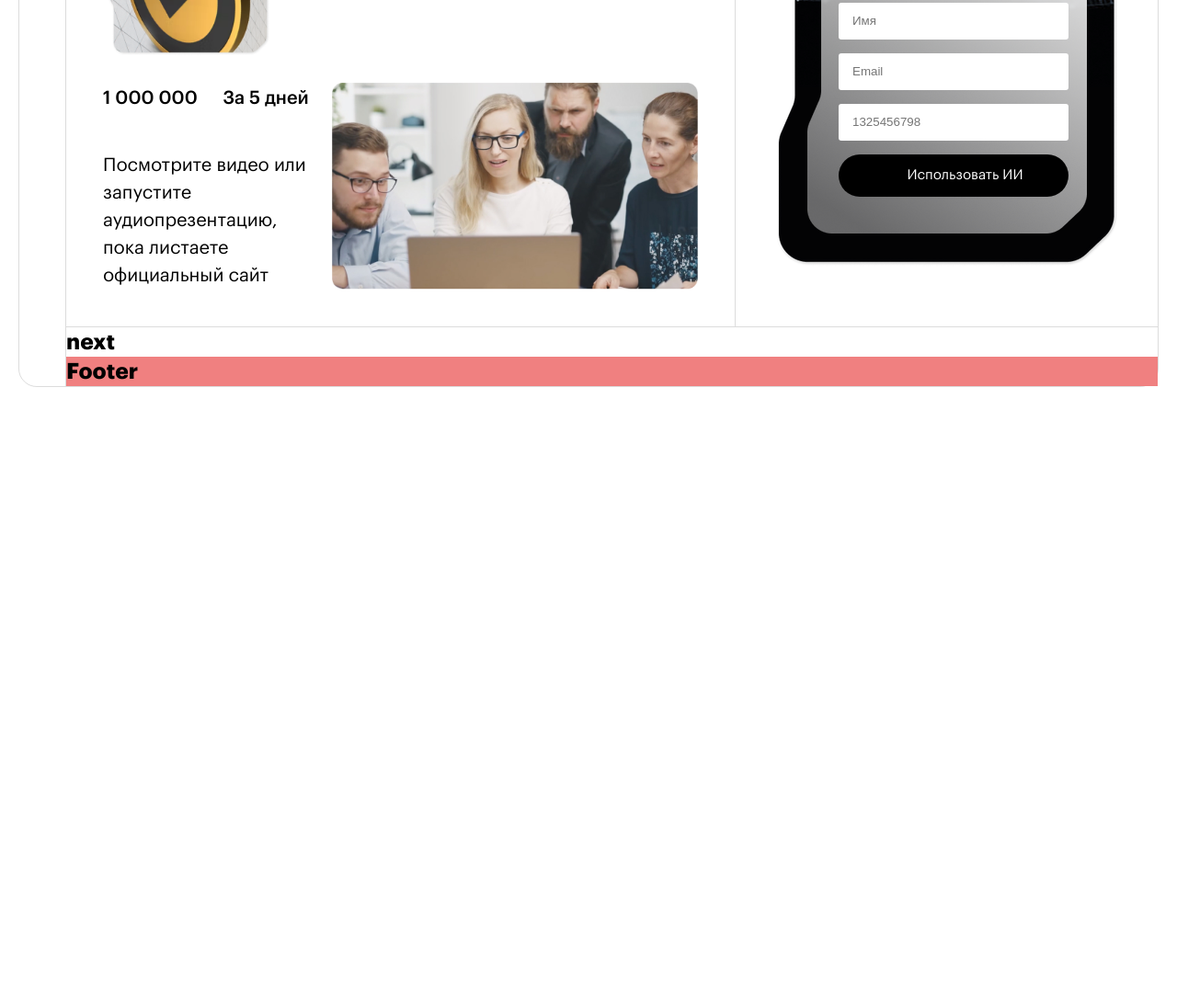
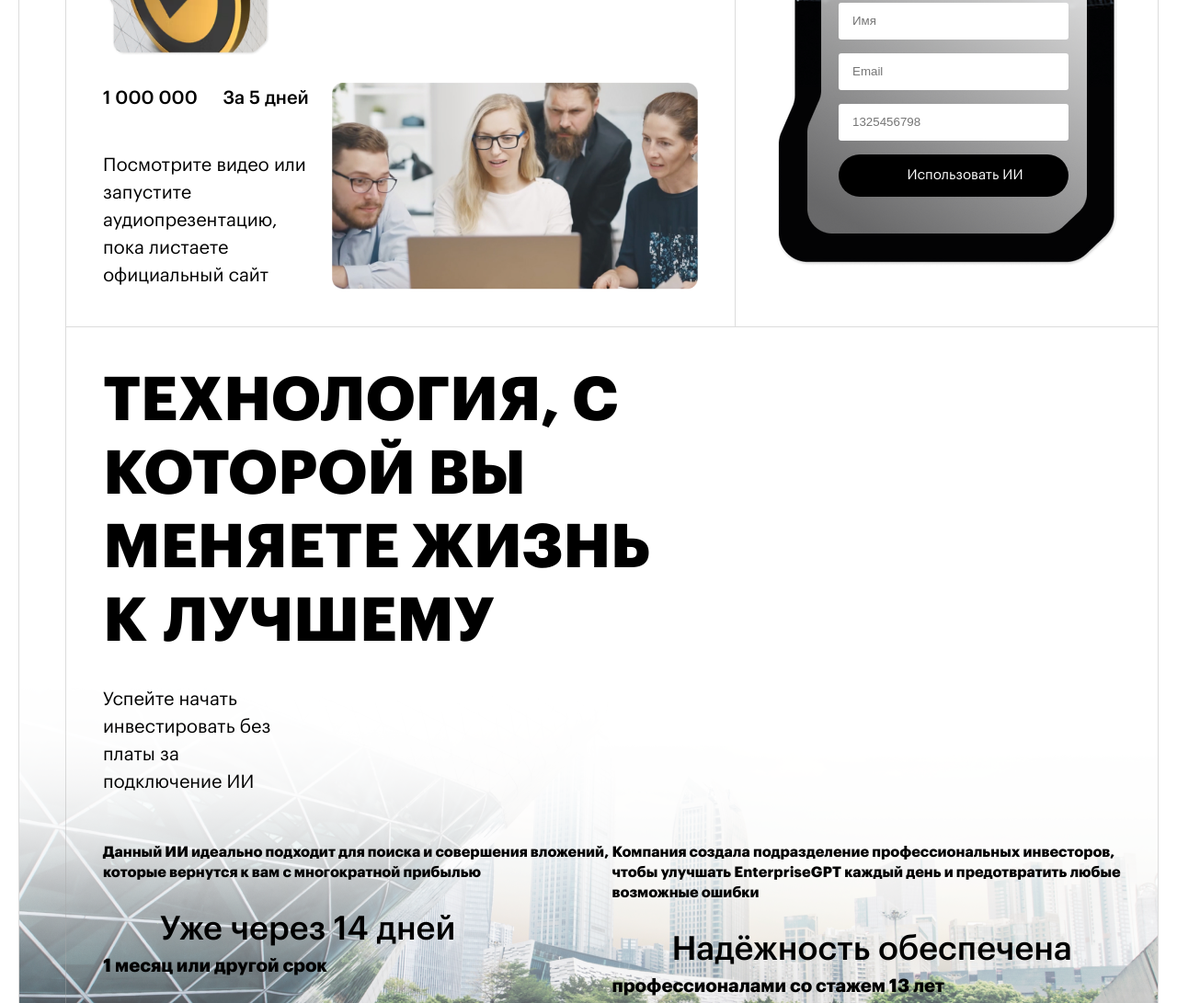
Before and after one commit to pashaprig/E_GPT_FLOY_2023_V1, a plain HTML site: page source/index.html in a window 1280 px wide. Shown: the part 383-1474 px from the top of the page at 92% size. Before the commit the page ends 824 px from the top, so only its background shows below. Drawn offline with nearby package versions, Linux system fonts and the light colour scheme; files that its build step writes are made by us from their sources; a script that the page names is missing.

Commit message:
Technology

```diff
--- a/source/index.html
+++ b/source/index.html
@@ -47,7 +47,7 @@
     <main class="main">
       <section class="promo">
         <div class="promo__wrapper">
-          <h1 class="promo__heading">ИИ выполняющий запрос «инвестируй выгодно»</h1>
+          <h2 class="promo__heading">ИИ выполняющий запрос «инвестируй выгодно»</h2>
           <div class="promo__users-wrapper">
             <div class="promo__users">
               <img class="promo__img" src="/img/users.png" width="182" height="138" alt="Монета">
@@ -87,8 +87,37 @@
         </button>
       </section>
 
-      <section>
-        next
+      <section class="technology">
+        <h1 class="technology__heading">Технология, с которой Вы меняете жизнь к&nbsp;лучшему</h1>
+        <h3 class="technology__sub-heading">Успейте начать инвестировать без платы за подключение ИИ</h3>
+        <div class="technology__time-wrapper">
+          <div class="technology__time">
+            <div class="technology__about-wrapper">
+              <img class="technology__img" width="150" height="150" src="../img/14.jpg" alt="14">
+              <p class="technology__about">Данный ИИ идеально подходит для поиска и совершения вложений, которые вернутся к вам с многократной прибылью</p>
+            </div>
+            <span class="technology__day">
+              <svg class="promo__icon" width="42" height="36">
+                <use xlink:href="img/sprite.svg#clock"></use>
+              </svg>
+              Уже через 14 дней
+            </span>
+            <span class="technology__day-alt">1 месяц или другой срок</span>
+          </div>
+          <div class="technology__time">
+            <div class="technology__about-wrapper">
+              <img class="technology__img technology__img--order-2" width="150" height="150" src="../img/13.jpg" alt="13">
+              <p class="technology__about">Компания создала подразделение профессиональных инвесторов, чтобы улучшать EnterpriseGPT каждый день и предотвратить любые возможные ошибки</p>
+            </div>
+            <span class="technology__day">
+              <svg class="promo__icon" width="45" height="34">
+                <use xlink:href="img/sprite.svg#constellation"></use>
+              </svg>
+              Надёжность обеспечена
+            </span>
+            <span class="technology__day-alt">профессионалами со стажем 13 лет</span>
+          </div>
+        </div>
       </section>
     </main>
 
--- a/source/sass/blocks/page-body.scss
+++ b/source/sass/blocks/page-body.scss
@@ -18,6 +18,7 @@
 }
 
 .page-body__left-frame {
+  z-index: 1;
   min-width: 50px;
   min-height: 100%;
   border-right: $regular-border;
--- a/source/sass/blocks/promo.scss
+++ b/source/sass/blocks/promo.scss
@@ -5,6 +5,7 @@
 
   @media (max-width: $tablet-width) {
     flex-direction: column;
+    border-bottom: none;
   }
 }
 
@@ -28,6 +29,7 @@
       min-width: unset;
       padding: 60px 0;
       background: 50% no-repeat url(../img/form-wrapper-bcg-mob.png);
+      border-left: none;
     }
   }
 }
--- /dev/null
+++ b/source/sass/blocks/technology.scss
@@ -0,0 +1,128 @@
+.technology {
+  margin-left: -51px;
+  padding: 40px 40px 40px 91px;
+  height: 1000px;
+  background: 50% 100% no-repeat url(../img/technology-bcg.png);
+
+  @media (max-width: $tablet-width) {
+    height: unset;
+    margin-left: 0;
+    padding: 10px 30px 70px;
+    background-size: contain;
+  }
+}
+
+.technology__heading {
+  display: flex;
+  margin-bottom: 30px;
+  padding-right: 370px;
+  font-weight: 700;
+  font-size: 66px;
+  line-height: 80px;
+  text-transform: uppercase;
+
+  @media (max-width: $tablet-width) {
+    margin-bottom: 20px;
+    font-size: 24px;
+    line-height: 28px;
+    padding: 0;
+  }
+}
+
+.technology__sub-heading {
+  margin-bottom: 50px;
+  padding-right: 900px;
+  font-weight: 400;
+  font-size: 20px;
+  line-height: 30px;
+
+  @media (max-width: $tablet-width) {
+    margin-bottom: 40px;
+    padding-right: 0;
+    font-size: 18px;
+    line-height: 24px;
+  }
+}
+
+.technology__time-wrapper {
+  display: flex;
+
+  @media (max-width: $tablet-width) {
+    flex-direction: column;
+  }
+}
+
+.technology__time {
+  display: flex;
+  flex-direction: column;
+  width: 50%;
+
+  @media (max-width: $tablet-width) {
+    margin-bottom: 40px;
+    width: 100%;
+  }
+}
+
+.technology__about-wrapper {
+  @media (max-width: $tablet-width) {
+    display: flex;
+    align-items: center;
+    margin-bottom: 20px;
+  }
+}
+
+.technology__about {
+  margin-bottom: 30px;
+  font-size: 16px;
+  line-height: 22px;
+
+  @media (max-width: $tablet-width) {
+    margin-bottom: 0;
+    font-size: 15px;
+  }
+}
+
+.technology__img {
+  display: none;
+
+  @media (max-width: $tablet-width) {
+    display: block;
+
+    &--order-2 {
+      order: 2;
+    }
+  }
+}
+
+.technology__day {
+  display: flex;
+  align-items: center;
+  margin-bottom: 6px;
+  font-weight: 500;
+  font-size: 36px;
+  line-height: 40px;
+
+  & svg {
+    margin-right: 20px;
+  }
+
+  @media (max-width: $tablet-width) {
+    font-size: 20px;
+    line-height: 24px;
+
+    & svg {
+      height: 30px;
+      margin-right: 15px;
+    }
+  }
+}
+
+.technology__day-alt {
+  font-size: 20px;
+  line-height: 30px;
+
+  @media (max-width: $tablet-width) {
+    font-size: 18px;
+    line-height: 24px;
+  }
+}
--- a/source/sass/style.scss
+++ b/source/sass/style.scss
@@ -11,3 +11,4 @@
 @import "blocks/equalizer.scss";
 @import "blocks/promo.scss";
 @import "blocks/form.scss";
+@import "blocks/technology.scss";
```
Also changed, not shown: source/img/13.jpg (added), source/img/14.jpg (added), source/img/icons/clock.svg (added), source/img/icons/constellation.svg (added), source/img/logo.svg (added), source/img/technology-bcg.png (added).
